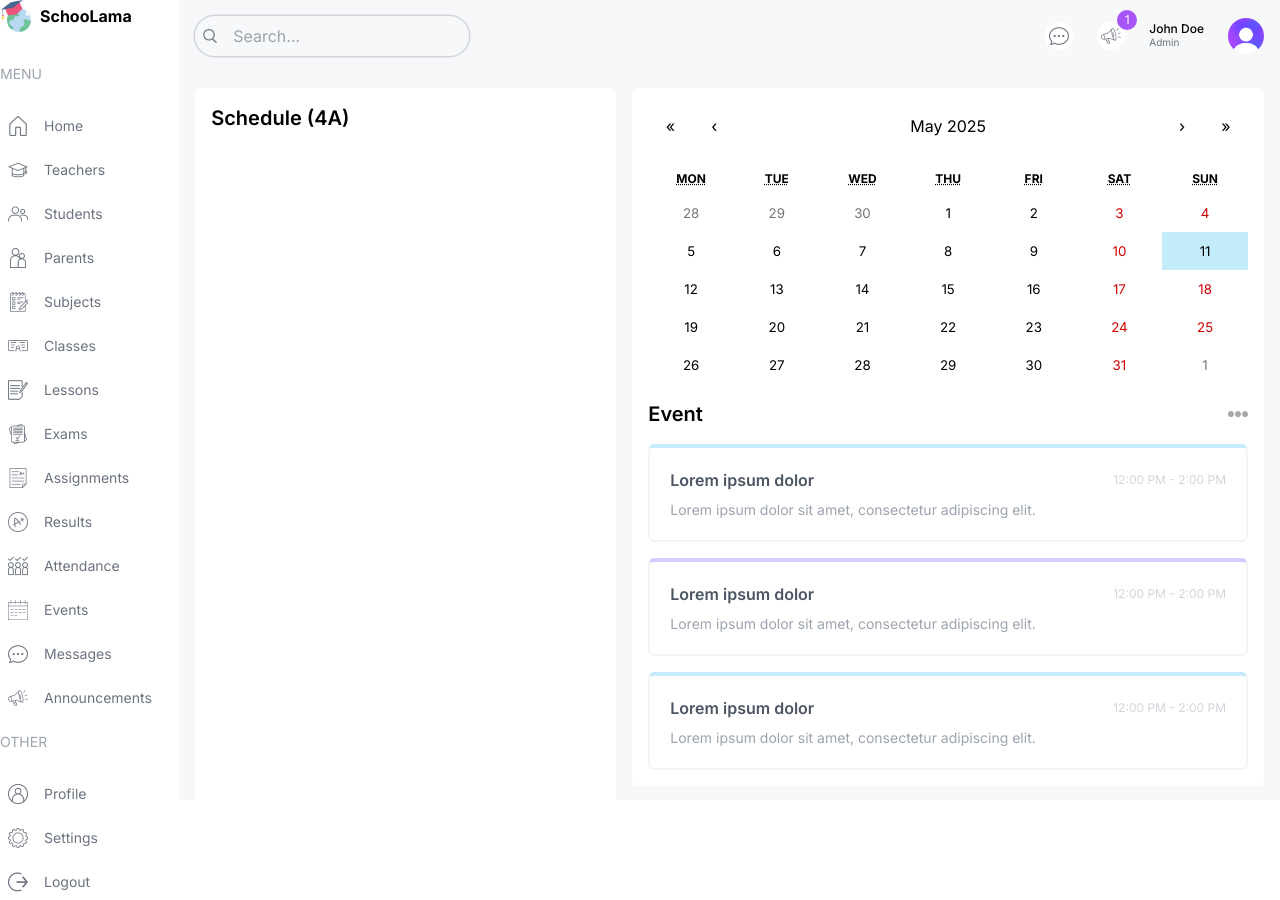
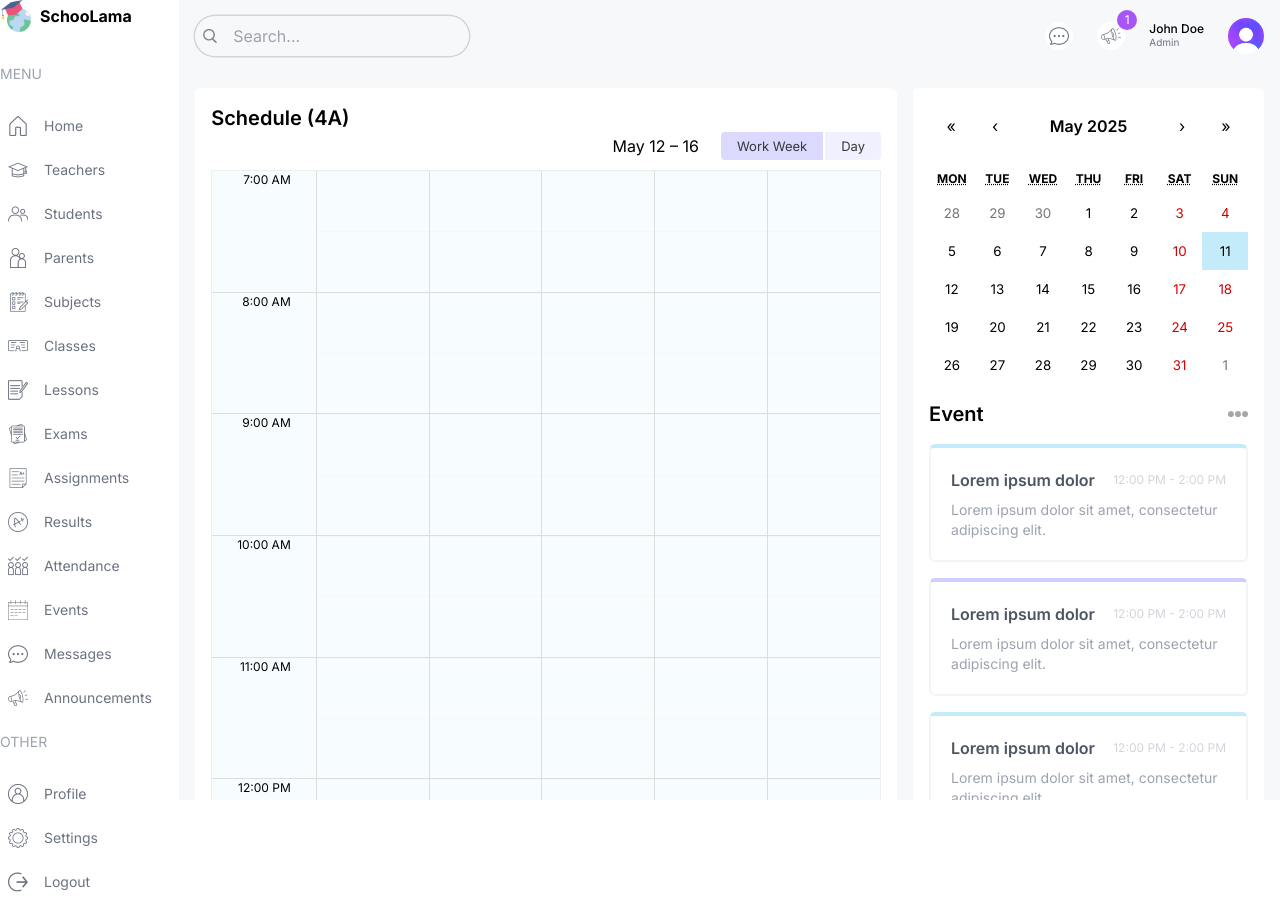
Before and after one commit to ltlongg/KTPM-N10, a Next.js app: page /student in a window 1280 px wide. Built offline with nearby package versions, Linux system fonts and the light colour scheme.

Commit message:
Add Big Calendar (Schedule Calendar)

```diff
--- a/package.json
+++ b/package.json
@@ -10,6 +10,7 @@
   },
   "dependencies": {
     "@tailwindcss/cli": "^4.1.6",
+    "@types/react-big-calendar": "^1.16.1",
     "moment": "^2.30.1",
     "next": "15.3.2",
     "react": "19.1.0",
--- a/src/app/(dashboard)/student/page.tsx
+++ b/src/app/(dashboard)/student/page.tsx
@@ -1,6 +1,6 @@
 import Announcements from "@/components/Announcements"
+import BigCalendar from "@/components/BigCalendar"
 import EventCalendar from "@/components/EventCalendar"
-
 const StudentPage = () => {
   return (
     <div className='p-4 flex gap-4 flex-col xl:flex-row'>
@@ -8,10 +8,11 @@ const StudentPage = () => {
       <div className="w-full xl:w-2/3">
         <div className="h-full bg-white p-4 rounded-md">
           <h1 className="text-xl font-semibold">Schedule (4A)</h1>
+          <BigCalendar />
         </div>
       </div>
       {/* RIGHT */}
-      <div className="w-full XL:w-1/3 flex flex-col gap-8">
+      <div className="w-full xl:w-1/3 flex flex-col gap-8">
           <EventCalendar />
           <Announcements />
       </div>
--- a/src/app/globals.css
+++ b/src/app/globals.css
@@ -3,16 +3,107 @@
 @tailwind utilities;
 
 .react-calendar {
-    width: 100% !important;
-    border: none !important;
-    font-family: "inter" !important;
+  width: 100% !important;
+  border: none !important;
+  font-family: "Inter", sans-serif !important;
 }
 
-.react-calendar__navigation__label_labelText {
-    font-weight: 600;
+.react-calendar__navigation__label__labelText {
+  font-weight: 600;
 }
 
 .react-calendar__tile--active {
-    background-color: #C3EBFA !important;
-    color: black !important;
+  background-color: #c3ebfa !important;
+  color: black !important;
 }
+
+.rbc-btn-group:first-child {
+   display: none !important;  /*ẩn các nút Today, back, next */
+}
+
+.rbc-toolbar-label {
+  text-align: right !important;
+  padding: 0px 20px !important;
+}
+
+.rbc-btn-group:last-child {
+   font-size: 13px !important; /*set cỡ chữ của Week và Day */
+}
+
+.rbc-btn-group:last-child button {
+  border: none !important;
+  background-color: #f1f0ff !important;
+  margin-left: 2px !important;
+}
+
+.rbc-toolbar button.rbc-active {
+  background-color: #dbdafe !important;
+  box-shadow: none !important;
+}
+
+.rbc-time-view {
+  border-color: #eee !important;
+}
+
+.rbc-time-header {
+  display: none !important; /*ẩn ngày*/
+}
+
+.rbc-time-content {
+   border: none !important;  /*ẩn thanh border-top */
+}
+
+.rbc-time-gutter.rbc-time-column {
+  font-size: 12px !important;  /*chỉnh cỡ chữ của các khung giờ*/
+}
+
+.rbc-time-gutter.rbc-time-column .rbc-timeslot-group {
+  padding: 0px 20px !important;
+  /* background-color: #f7fdff !important; */
+}
+
+.rbc-timeslot-group {
+  background-color: #f7fdff !important;
+}
+
+.rbc-day-slot {
+  font-size: 14px !important; /*đổi cỡ chữ cho môn học và giờ học*/
+}
+
+.rbc-event {
+  border: none !important;
+  color: black !important;
+  padding: 10px !important;
+  margin: 10px !important;
+  width: 99% !important;
+}
+
+.rbc-event:nth-child(1) {
+  background-color: #e2f8ff !important;
+}
+.rbc-event:nth-child(2) {
+  background-color: #fefce8 !important;
+}
+.rbc-event:nth-child(3) {
+  background-color: #f2f1ff !important;
+}
+.rbc-event:nth-child(4) {
+  background-color: #fdf2fb !important;
+}
+.rbc-event:nth-child(5) {
+  background-color: #e2f8ff !important;
+}
+.rbc-event:nth-child(6) {
+  background-color: #fefce8 !important;
+}
+.rbc-event:nth-child(7) {
+  background-color: #f2f1ff !important;
+}
+.rbc-event:nth-child(8) {
+  background-color: #fdf2fb !important;
+}
+
+.rbc-event-label{
+  color: gray !important;  /* màu của giờ (trên môn học)*/
+  margin-bottom: 5px;
+}
--- /dev/null
+++ b/src/components/BigCalendar.tsx
@@ -0,0 +1,32 @@
+"use client";
+import { Calendar, momentLocalizer, View, Views } from 'react-big-calendar'
+import moment from 'moment'
+import { calendarEvents } from '@/lib/data';
+import "react-big-calendar/lib/css/react-big-calendar.css"
+import { useState } from 'react';
+// Setup the localizer by providing the moment (or globalize, or Luxon) Object
+// to the correct localizer.
+const localizer = momentLocalizer(moment) // or globalizeLocalizer
+
+const BigCalendar = () => {
+  const [view, setView] = useState<View>(Views.WORK_WEEK);
+  const handleOnChangeView = (selectedView: View) =>{
+    setView(selectedView);
+  }
+  return (
+    <Calendar
+      localizer={localizer}
+      events={calendarEvents}
+      startAccessor="start"
+      endAccessor="end"
+      views = {['work_week', 'day']}
+      view={view}
+      style={{height: "98%"}}
+      onView={handleOnChangeView}
+      min = {new Date(2025, 4, 0, 7, 0, 0)}
+      max = {new Date(2025, 4, 0, 18, 0, 0)}
+    //   không bao gồm giá trị cuối ở max
+    />
+  );
+};
+export default BigCalendar;
--- a/src/lib/data.ts
+++ b/src/lib/data.ts
@@ -921,143 +921,110 @@ export const calendarEvents = [
   {
     title: "Math",
     allDay: false,
-    start: new Date(2024, 7, 12, 8, 0),
-    end: new Date(2024, 7, 12, 8, 45),
+    start: new Date(2025, 4, 19, 8, 0),
+    // new Date(year, monthIndex, day, hours, minutes)
+    end: new Date(2025, 4, 19, 8, 45),
   },
   {
     title: "English",
     allDay: false,
-    start: new Date(2024, 7, 12, 9, 0),
-    end: new Date(2024, 7, 12, 9, 45),
+    start: new Date(2025, 4, 20, 9, 0),
+    end: new Date(2024, 4, 20, 9, 45),
   },
   {
     title: "Biology",
     allDay: false,
-    start: new Date(2024, 7, 12, 10, 0),
-    end: new Date(2024, 7, 12, 10, 45),
+    start: new Date(2025, 4, 19, 10, 0),
+    end: new Date(2025, 4, 19, 10, 45),
   },
   {
     title: "Physics",
     allDay: false,
-    start: new Date(2024, 7, 12, 11, 0),
-    end: new Date(2024, 7, 12, 11, 45),
+    start: new Date(2025, 4, 20, 11, 0),
+    end: new Date(2025, 4, 20, 11, 45),
   },
   {
     title: "Chemistry",
     allDay: false,
-    start: new Date(2024, 7, 12, 13, 0),
-    end: new Date(2024, 7, 12, 13, 45),
+    start: new Date(2025, 4, 20, 13, 0),
+    end: new Date(2025, 4, 20, 13, 45),
   },
   {
     title: "History",
     allDay: false,
-    start: new Date(2024, 7, 12, 14, 0),
-    end: new Date(2024, 7, 12, 14, 45),
+    start: new Date(2025, 4, 20, 14, 0),
+    end: new Date(2025, 4, 20, 14, 45),
   },
   {
     title: "English",
     allDay: false,
-    start: new Date(2024, 7, 13, 9, 0),
-    end: new Date(2024, 7, 13, 9, 45),
+    start: new Date(2025, 4, 21, 9, 0),
+    end: new Date(2025, 4, 21, 9, 45),
   },
   {
     title: "Biology",
     allDay: false,
-    start: new Date(2024, 7, 13, 10, 0),
-    end: new Date(2024, 7, 13, 10, 45),
+    start: new Date(2025, 4, 18, 10, 0),
+    end: new Date(2025, 4, 18, 10, 45),
   },
   {
     title: "Physics",
     allDay: false,
-    start: new Date(2024, 7, 13, 11, 0),
-    end: new Date(2024, 7, 13, 11, 45),
+    start: new Date(2025, 4, 21, 11, 0),
+    end: new Date(2025, 4, 21, 11, 45),
   },
-
   {
     title: "History",
     allDay: false,
-    start: new Date(2024, 7, 13, 14, 0),
-    end: new Date(2024, 7, 13, 14, 45),
+    start: new Date(2025, 4, 21, 14, 0),
+    end: new Date(2025, 4, 21, 14, 45),
   },
   {
     title: "Math",
     allDay: false,
-    start: new Date(2024, 7, 14, 8, 0),
-    end: new Date(2024, 7, 14, 8, 45),
+    start: new Date(2025, 4, 22, 8, 0),
+    end: new Date(2025, 4, 22, 8, 45),
   },
   {
     title: "Biology",
     allDay: false,
-    start: new Date(2024, 7, 14, 10, 0),
-    end: new Date(2024, 7, 14, 10, 45),
+    start: new Date(2025, 4, 22, 10, 0),
+    end: new Date(2025, 4, 22, 10, 45),
   },
-
   {
     title: "Chemistry",
     allDay: false,
-    start: new Date(2024, 7, 14, 13, 0),
-    end: new Date(2024, 7, 14, 13, 45),
+    start: new Date(2025, 4, 22, 13, 0),
+    end: new Date(2025, 4, 22, 13, 45),
   },
   {
     title: "History",
     allDay: false,
-    start: new Date(2024, 7, 14, 14, 0),
-    end: new Date(2024, 7, 13, 14, 45),
+    start: new Date(2025, 4, 22, 14, 0),
+    end: new Date(2025, 4, 22, 14, 45),
   },
   {
     title: "English",
     allDay: false,
-    start: new Date(2024, 7, 15, 9, 0),
-    end: new Date(2024, 7, 15, 9, 45),
+    start: new Date(2025, 4, 23, 9, 0),
+    end: new Date(2025, 4, 23, 9, 45),
   },
   {
     title: "Biology",
     allDay: false,
-    start: new Date(2024, 7, 15, 10, 0),
-    end: new Date(2024, 7, 15, 10, 45),
+    start: new Date(2025, 4, 23, 10, 0),
+    end: new Date(2025, 4, 23, 10, 45),
   },
   {
     title: "Physics",
     allDay: false,
-    start: new Date(2024, 7, 15, 11, 0),
-    end: new Date(2024, 7, 15, 11, 45),
-  },
-
-  {
-    title: "History",
-    allDay: false,
-    start: new Date(2024, 7, 15, 14, 0),
-    end: new Date(2024, 7, 15, 14, 45),
-  },
-  {
-    title: "Math",
-    allDay: false,
-    start: new Date(2024, 7, 16, 8, 0),
-    end: new Date(2024, 7, 16, 8, 45),
-  },
-  {
-    title: "English",
-    allDay: false,
-    start: new Date(2024, 7, 16, 9, 0),
-    end: new Date(2024, 7, 16, 9, 45),
-  },
-
-  {
-    title: "Physics",
-    allDay: false,
-    start: new Date(2024, 7, 16, 11, 0),
-    end: new Date(2024, 7, 16, 11, 45),
-  },
-  {
-    title: "Chemistry",
-    allDay: false,
-    start: new Date(2024, 7, 16, 13, 0),
-    end: new Date(2024, 7, 16, 13, 45),
+    start: new Date(2025, 4, 23, 11, 0),
+    end: new Date(2025, 4, 23, 11, 45),
   },
   {
     title: "History",
     allDay: false,
-    start: new Date(2024, 7, 16, 14, 0),
-    end: new Date(2024, 7, 16, 14, 45),
+    start: new Date(2025, 4, 23, 14, 0),
+    end: new Date(2025, 4, 23, 14, 45),
   },
 ];
```
Also changed, not shown: 1 other file (tests, documents, lock files or other folders).
